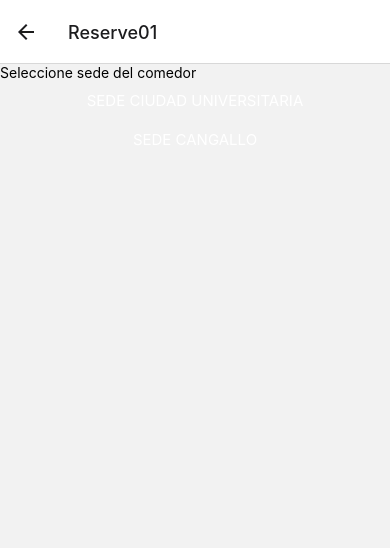
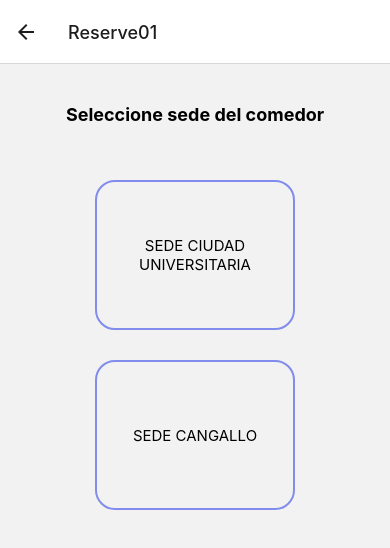
Before and after one commit to BrunoPorras/digiticket-ihc, a React Native app: screen /Reserve01 in a window 390 px wide. Shown: the top 548 px of the page. Built offline with nearby package versions, Linux system fonts and the light colour scheme.

Commit message:
Modify buttons

```diff
--- a/components/R.js
+++ b/components/R.js
@@ -1,5 +1,7 @@
 import React, { useEffect, useState } from 'react'
 import { View, Text, StyleSheet, TextInput, Image } from 'react-native'
+import { CheckBox } from 'react-native-elements'
+
 import NewButton from '../components/buttons'
 import { useNavigation } from '@react-navigation/native'
 
@@ -15,14 +17,82 @@ export const R = (props) => {
     }, [])
 
     return (
-        <View>
+        <View style={{backgroundColor: "#FFF", height: "100%"}}>
+            <Text style={styles.tittle}>
+                Bienvenido, estamos en horario de reserva de almuerzo
+            </Text>
+            <Text style={styles.foodContent}>
+                Almuerzo: Arroz chaufa de pollo
+            </Text>
+            <View style={styles.cardContainer}>
+                            <Text style={styles.cardTittle}>HORARIO DE ATENCIÓN AL COMEDOR</Text>
+                            <View style={styles.cardRow}>
+                                <CheckBox></CheckBox>
+                                <View>
+                                    <Text style={{fontWeight: "bold", ...styles.cardText}}>Almuerzo:</Text>
+                                    <Text style={styles.cardText}>De 12:00 pm a 1:40 pm</Text>
+                                </View>
+                            </View>
+                            <View style={styles.cardRow}>
+                                <CheckBox></CheckBox>
+                                <View>
+                                    <Text style={{fontWeight: "bold", ...styles.cardText}}>Cena:</Text>
+                                    <Text style={styles.cardText}>De 5:00 pm a 6:00 pm</Text>
+                                </View>
+                            </View>
+                        </View>
             <NewButton
-                width_="60%"
-                content_="INICIAR RESERVA"
-                link_=""
+                content_="Iniciar reserva"
+                width_="50%"
+                color_="#136CF1"
+                colorText="#FFF"
                 onPress={next}
             />
         </View>
     )
 }
+
+const styles = StyleSheet.create({
+    tittle: {
+        marginVertical: 50,
+        alignSelf: "center",
+        width: "70%",
+        textAlign: "center",
+        color: "#136CF1",
+        fontWeight: "bold",
+        fontSize: 18
+    },
+    foodContent: {
+        alignSelf: "center",
+        fontSize: 16,
+        color: "#000",
+        fontWeight: "bold",
+        marginBottom: 40
+    },
+    cardContainer: {
+        alignSelf: "center",
+        marginHorizontal: 10,
+        width: 300,
+        height: 230,
+        borderRadius: 10,
+        backgroundColor: "#E3EEF8",
+        marginBottom: 40
+    },
+    cardRow: {
+        display: "flex",
+        flexDirection: "row",
+        alignItems: "center"
+    },
+    cardTittle: {
+        textAlign: "center",
+        color: "#000",
+        fontSize: 15,
+        fontWeight: "bold",
+        paddingTop: 25
+    },
+    cardText: {
+        fontSize: 14
+    }
+})
+
 export default R
--- a/components/Reserve01.js
+++ b/components/Reserve01.js
@@ -9,19 +9,22 @@ const Reserve01 = ({ navigation, route }) => {
 
     return (
         <View>
-            <Text>Seleccione sede del comedor</Text>
+
+            <Text style={styles.tittle}>Seleccione sede del comedor</Text>
             <NewButton
+                content_="SEDE CIUDAD UNIVERSITARIA"
                 width_="60%"
-                content_="SEDE CIUDAD UNIVERSITARIA"
-                link_=""
+                colorText="#000"
+                extraStyle_={styles.bigBtn}
                 onPress={() => navigation.navigate("Reserve02", {
                     student: route.params.student, sede: "CIUDAD UNIVERSITARIA"
                 })}
             />
             <NewButton
+                content_="SEDE CANGALLO"
                 width_="60%"
-                content_="SEDE CANGALLO"
-                link_=""
+                colorText="#000"
+                extraStyle_={styles.bigBtn}
                 onPress={() => navigation.navigate("Reserve02", {
                     student: route.params.student, sede: "CANGALLO"
                 })}
@@ -29,4 +32,26 @@ const Reserve01 = ({ navigation, route }) => {
         </View>
     )
 }
+
+const styles = StyleSheet.create({
+    tittle: {
+        marginVertical: 40,
+        alignSelf: "center",
+        color: "#000",
+        fontWeight: "bold",
+        fontSize: 18
+    },
+    bigBtn: {
+        borderRadius: 20,
+        borderWidth: 2,
+        borderColor: "#818CEC",
+        marginVertical: 15,
+        height: 150,
+        width: 200,
+        flexDirection: "row",
+        alignItems: "center",
+        justifyContent: "center"
+    }
+})
+
 export default Reserve01
--- a/components/buttons.js
+++ b/components/buttons.js
@@ -4,15 +4,15 @@ import { View, Text, TouchableOpacity, StyleSheet } from 'react-native'
 
 const NewButton = (props) => {
 
-    const { width_, content_, onPress, color_} = props;
+    const { width_, content_, onPress, color_, extraStyle_, colorText} = props;
 
 
     return (
         <TouchableOpacity
-            style = {{...styles.button, width: width_, backgroundColor: color_}}
+            style = {{...styles.button, width: width_, backgroundColor: color_, ...extraStyle_}}
             onPress = {onPress}
         >
-            <Text style={styles.buttonText}>
+            <Text style={{...styles.buttonText, color: colorText}}>
                 {content_}
             </Text>
         </TouchableOpacity>
@@ -27,7 +27,7 @@ const styles = StyleSheet.create({
     },
     buttonText: {
         alignSelf: "center",
-        color: "#FFF",
+        textAlign: "center",
         fontSize: 15
     }
 });
--- a/screens/ActivateAccountScreen1.js
+++ b/screens/ActivateAccountScreen1.js
@@ -162,6 +162,7 @@ const ActivateAccountScreen1 = ({ navigation, route }) => {
                 content_="SIGUIENTE"
                 width_="100%"
                 color_="#136CF1"
+                colorText="#FFF"
                 onPress={handleSubmit}
             />
         </View>
--- a/screens/ActivateAccountScreen2.js
+++ b/screens/ActivateAccountScreen2.js
@@ -137,6 +137,7 @@ const ActivateAccountScreen2 = ({ navigation, route }) => {
                 content_="GUARDAR DATOS"
                 width_="100%"
                 color_="#136CF1"
+                colorText="#FFF"
                 link_="ActivatedAccountScreen"
                 onPress={handleSubmit}
             />
--- a/screens/ActivatedAccountScreen.js
+++ b/screens/ActivatedAccountScreen.js
@@ -78,6 +78,7 @@ const ActivatedAccountScreen = ({ navigation, route }) => {
                 content_="INGRESAR"
                 width_="60%"
                 color_="#136CF1"
+                colorText="#FFF"
                 onPress={handleSubmit}
             />
             <Text
--- a/screens/ChangePasswordScreen.js
+++ b/screens/ChangePasswordScreen.js
@@ -61,6 +61,7 @@ const ChangePasswordScreen = () => {
                 content_="GUARDAR CONTRASEÑA"
                 width_="70%"
                 color_="#136CF1"
+                colorText="#FFF"
                 onPress={handleValidateCode}
             />
         </View>
--- a/screens/HomeScreen.js
+++ b/screens/HomeScreen.js
@@ -90,6 +90,7 @@ const HomeScreen = (props) => {
                 content_="SIGUIENTE"
                 width_="60%"
                 color_="#136CF1"
+                colorText="#FFF"
                 onPress={handleActivation}
             />
             <View style={styles.notAccountContainer}>
--- a/screens/RecoverPasswordScreen.js
+++ b/screens/RecoverPasswordScreen.js
@@ -41,6 +41,7 @@ const RecoverPasswordScreen = () => {
                 content_="SIGUIENTE"
                 width_="70%"
                 color_="#136CF1"
+                colorText="#FFF"
                 onPress={handleValidateCode}
             />
             <View style={styles.sendMailContainer}>
```
